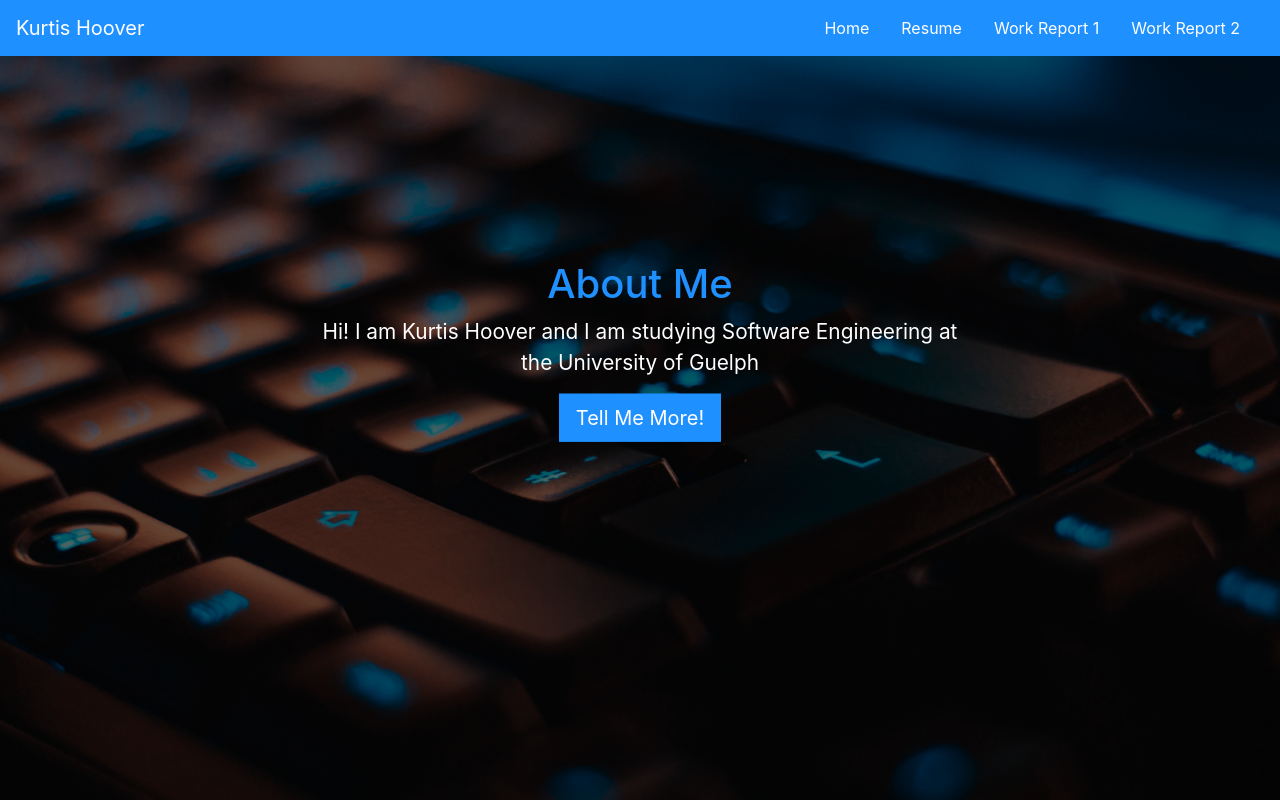
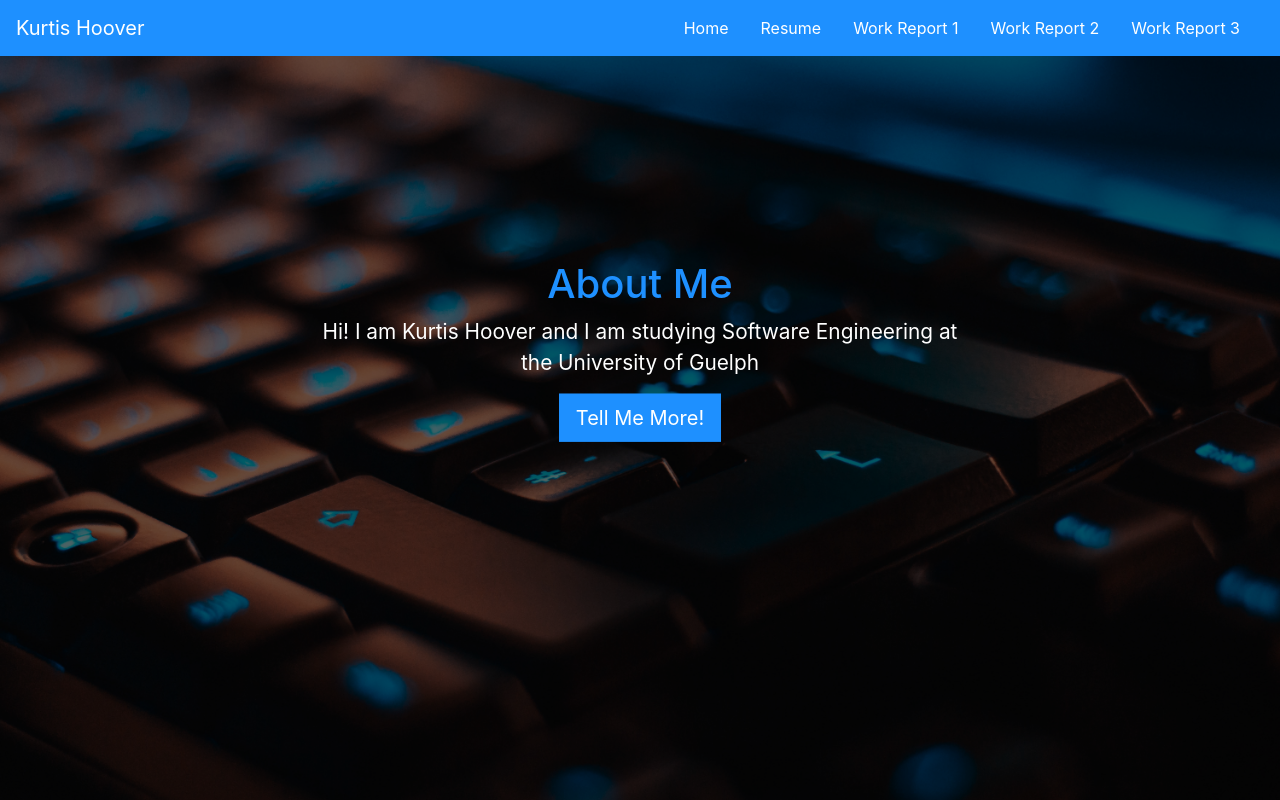
Before and after one commit to kmhoover/kmhoover.github.io, a plain HTML site: page index.html in a window 1280 px wide. Shown: the top 800 px of the page. Drawn offline with nearby package versions, Linux system fonts and the light colour scheme.

Commit message:
Update index.html

```diff
--- a/index.html
+++ b/index.html
@@ -29,6 +29,9 @@
 					</li>
 					<li class="nav-item">
 						<a class="nav-link" href='report2.html'>Work Report 2</a>
+					</li>
+					<li class="nav-item">
+						<a class="nav-link" href='report3.html'>Work Report 3</a>
 					</li>
 					<!-- <li class="nav-item">
 						<a class="nav-link" href='blog.html'>Blog</a> -->
```
